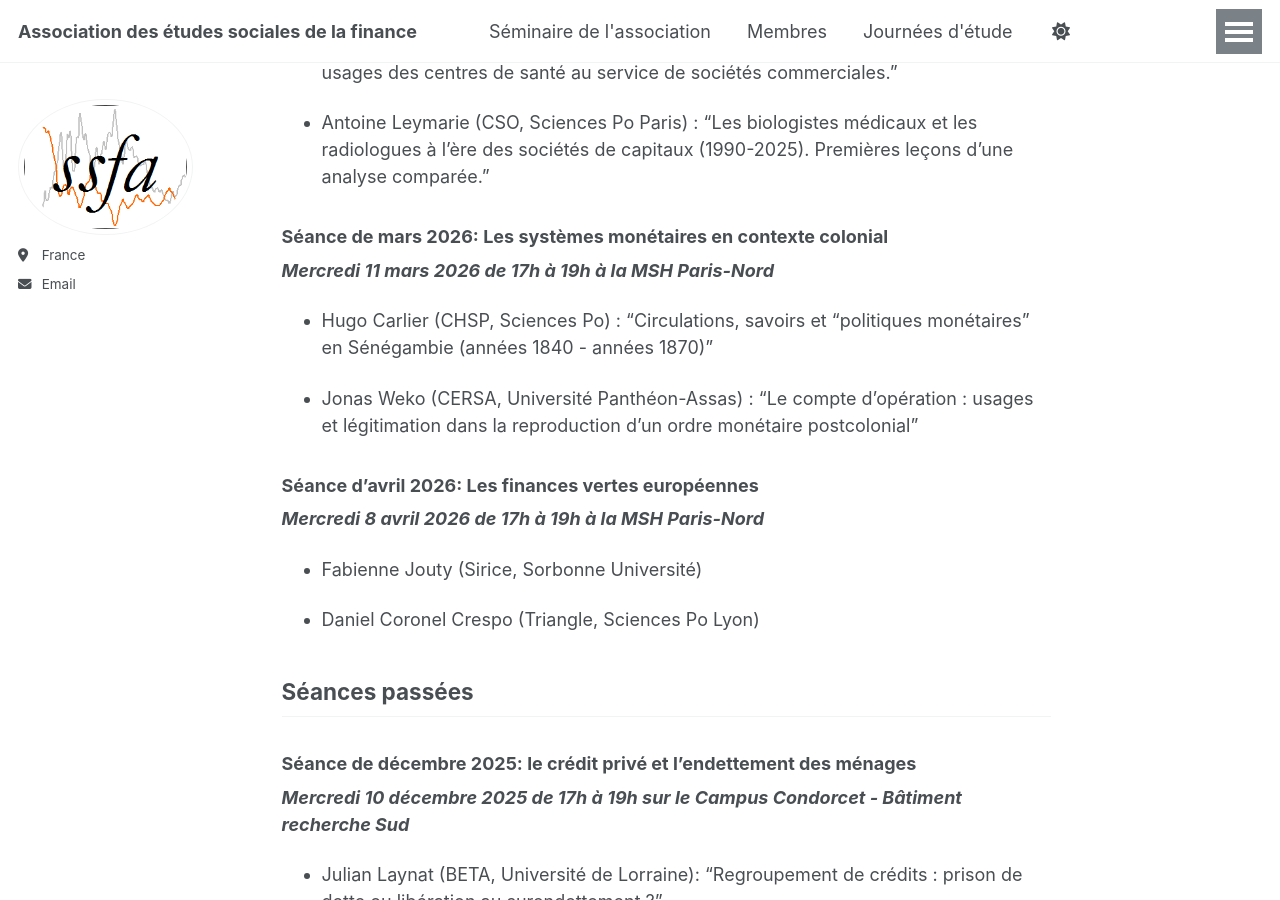
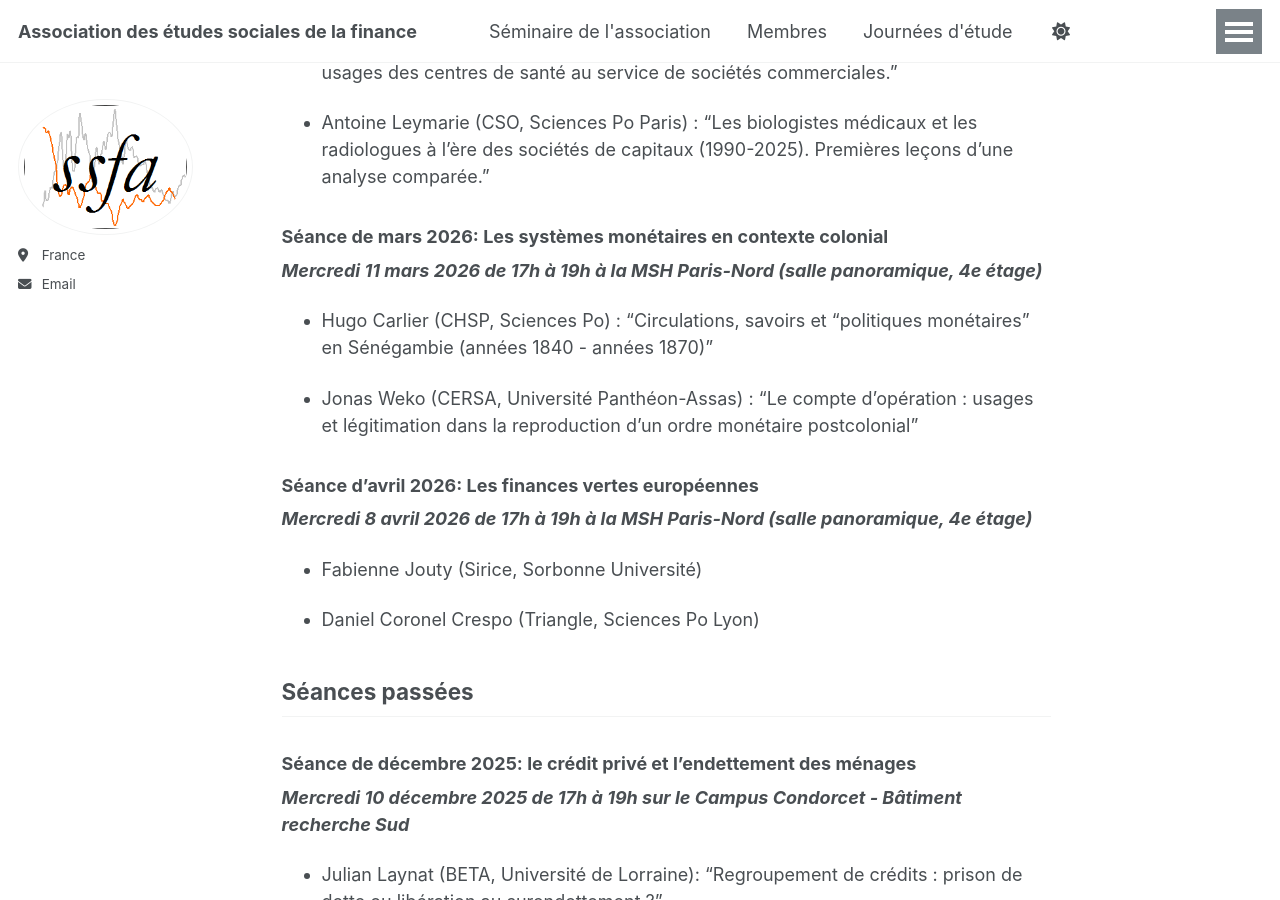
Before and after one commit to ssfa-aesf/ssfa-aesf.github.io, a Jekyll site: the page built from _pages/seminaire.md, in a window 1280 px wide and 900 px high, scrolled down 770 px. Built offline with Jekyll 4.4.1, drawn with Linux system fonts in a browser that asks for light colours.

Commit message:
Update seminaire.md

```diff
--- a/_pages/seminaire.md
+++ b/_pages/seminaire.md
@@ -28,7 +28,7 @@ _**Mercredi 18 février 2026 de 17h à 19h à la MSH Paris-Nord (salle panoramiq
 - Antoine Leymarie (CSO, Sciences Po Paris) : "Les biologistes médicaux et les radiologues à l'ère des sociétés de capitaux (1990-2025). Premières leçons d'une analyse comparée."
 
 ### Séance de mars 2026: Les systèmes monétaires en contexte colonial
-_**Mercredi 11 mars 2026 de 17h à 19h à la MSH Paris-Nord**_
+_**Mercredi 11 mars 2026 de 17h à 19h à la MSH Paris-Nord (salle panoramique, 4e étage)**_
 
 - Hugo Carlier (CHSP, Sciences Po) : "Circulations, savoirs et "politiques monétaires" en Sénégambie (années 1840 - années 1870)"
 
@@ -36,7 +36,7 @@ _**Mercredi 11 mars 2026 de 17h à 19h à la MSH Paris-Nord**_
 
 
 ### Séance d'avril 2026: Les finances vertes européennes
-_**Mercredi 8 avril 2026 de 17h à 19h à la MSH Paris-Nord**_
+_**Mercredi 8 avril 2026 de 17h à 19h à la MSH Paris-Nord (salle panoramique, 4e étage)**_
 
 - Fabienne Jouty (Sirice, Sorbonne Université)
 
```
